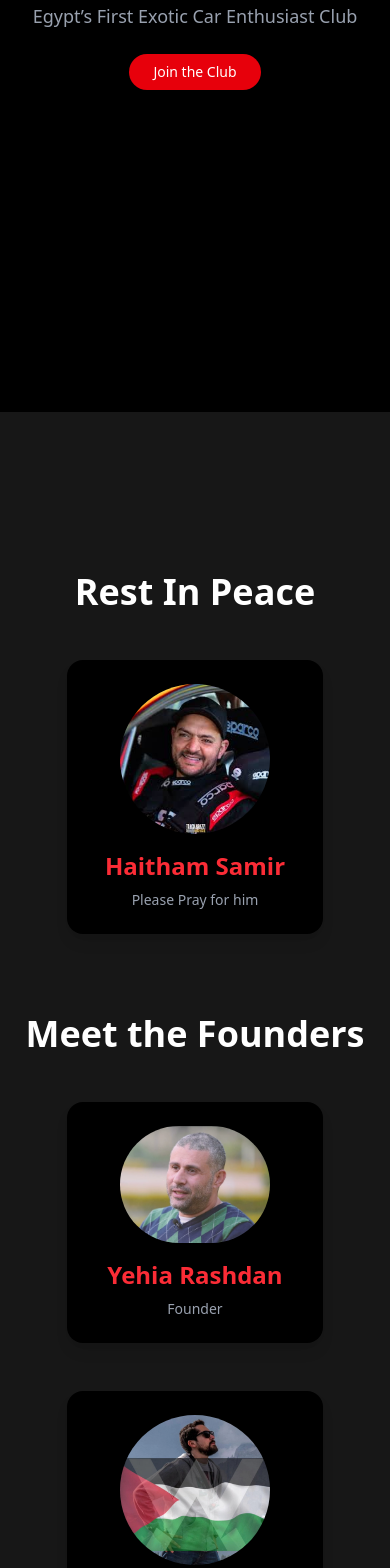
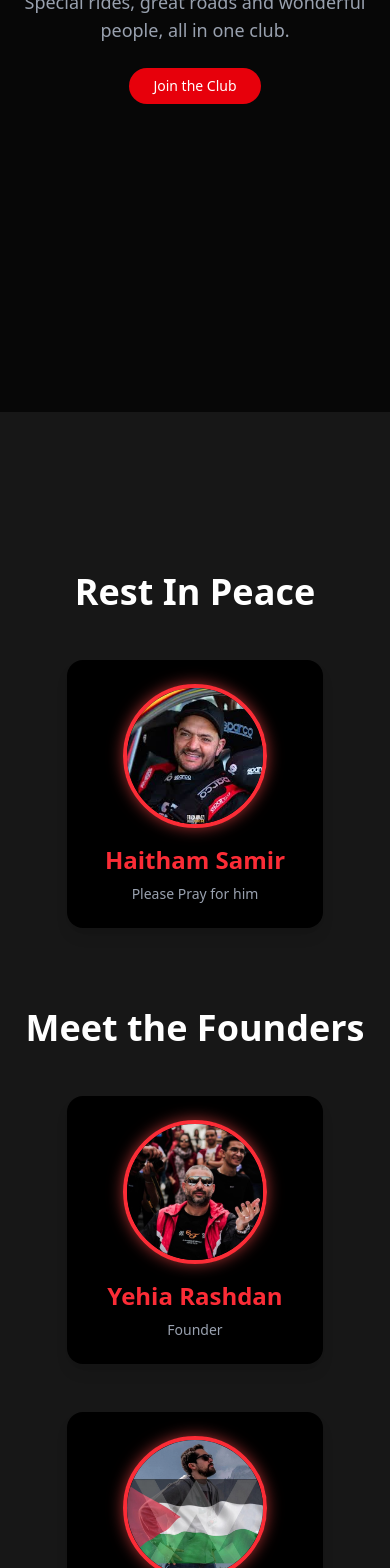
Before and after one commit to BEKO227/Roads-Rides, a Next.js app: page / in a window 390 px wide. Shown: the part 432-2000 px from the top of the page. Built offline with nearby package versions, Linux system fonts and the light colour scheme.

Commit message:
Pic layout update

```diff
--- a/src/app/Components/Footer/Footer.jsx
+++ b/src/app/Components/Footer/Footer.jsx
@@ -19,7 +19,7 @@ export default function Footer() {
         YouTube
       </a>
     </div>
-    <p className='m-2'>Youssef Hashish | All Rights Reserved | <a className='hover:text-red-500' href="https://youssef-s-portfolio-six.vercel.app/">Visit My Portfolio</a></p>
+    <p className='m-2'>Youssef Hashish | All Rights Reserved</p>
     <p className='m-2'><a className='hover:text-red-500' href="https://youssef-s-portfolio-six.vercel.app/">Visit My Portfolio</a></p>
 
   </footer>
--- a/src/app/page.jsx
+++ b/src/app/page.jsx
@@ -11,17 +11,18 @@ export default function Home() {
 
   return (
 <main
-  className="bg-black text-white min-h-screen relative bg-center bg-fixed bg-no-repeat">
+  className="bg-black/90 text-white min-h-screen relative bg-center bg-fixed bg-no-repeat">
 <div
   className="
     absolute
     top-20 left-1/2 -translate-x-1/2
     opacity-10
     rounded-full
-    w-[60vw] h-[60vw]     /* mobile: smaller circle */
-    sm:w-[50vw] sm:h-[50vw]  /* small screens */
-    md:w-[40vw] md:h-[40vw]  /* tablets */
-    lg:w-[40vw] lg:h-[40vw]  /* desktops */
+    w-[60vw] h-[60vw]
+    sm:w-[50vw] sm:h-[50vw]
+    md:w-[40vw] md:h-[40vw]
+    lg:w-[40vw] lg:h-[40vw]
+    pointer-events-none   /* <--- Add this */
   "
   style={{
     backgroundImage: "url('/RandR logo.jpg')",
@@ -29,6 +30,9 @@ export default function Home() {
     backgroundPosition: "center",
   }}
 />
+
+
+
       {/* Hero Section */}
       <section className="flex items-center justify-center bg-black/70 h-[100vh] text-center px-6">
         <motion.div
@@ -40,12 +44,10 @@ export default function Home() {
             Eat • Drive • Sleep • Repeat
           </h1>
           <p className="text-lg md:text-xl text-gray-400 mb-6">
-            Egypt’s First Exotic Car Enthusiast Club
+          Special rides, great roads and wonderful people, all in one club.
           </p>
           <Button className="px-6 py-3 bg-red-600 text-white rounded-full hover:bg-red-700 transition cursor-pointer">
-          <Link href='/Contact'>
           Join the Club
-          </Link>
           </Button>
         </motion.div>
 
@@ -65,10 +67,10 @@ export default function Home() {
           >
             <Image
               src="/HaithamSamir.jpeg"
-              alt="Yehia Rashdan"
+              alt="Haitham Samir"
               width={150}
               height={150}
-              className="rounded-full mb-4 object-cover"
+              className="w-36 h-36 rounded-full mb-4 object-cover border-4 border-red-500 shadow-[0_0_15px_rgba(239,68,68,0.7)]"
             />
             <h3 className="text-2xl font-semibold text-red-500">Haitham Samir</h3>
             <p className="text-gray-400 mt-2 text-sm">Please Pray for him</p>
@@ -86,11 +88,11 @@ export default function Home() {
             className="flex flex-col items-center bg-black p-6 rounded-2xl shadow-lg w-64"
           >
             <Image
-              src="/YehiaRashdan.png"
+              src="/YehiaRashdan.jpg"
               alt="Yehia Rashdan"
               width={150}
               height={150}
-              className="rounded-full mb-4 object-cover"
+              className="w-36 h-36 rounded-full mb-4 object-cover border-4 border-red-500 shadow-[0_0_15px_rgba(239,68,68,0.7)]"
             />
             <h3 className="text-2xl font-semibold text-red-500">Yehia Rashdan</h3>
             <p className="text-gray-400 mt-2 text-sm">Founder</p>
@@ -108,7 +110,7 @@ export default function Home() {
               alt="Ahmed Al Wakil"
               width={150}
               height={150}
-              className="rounded-full mb-4 object-cover"
+              className="w-36 h-36 rounded-full mb-4 object-cover border-4 border-red-500 shadow-[0_0_15px_rgba(239,68,68,0.7)]"
             />
             <h3 className="text-2xl font-semibold text-red-500">Ahmed Al Wakil</h3>
             <p className="text-gray-400 mt-2 text-sm">Co-Founder</p>
```
Also changed, not shown: public/YehiaRashdan.jpg (added), public/YehiaRashdan.png (deleted).
